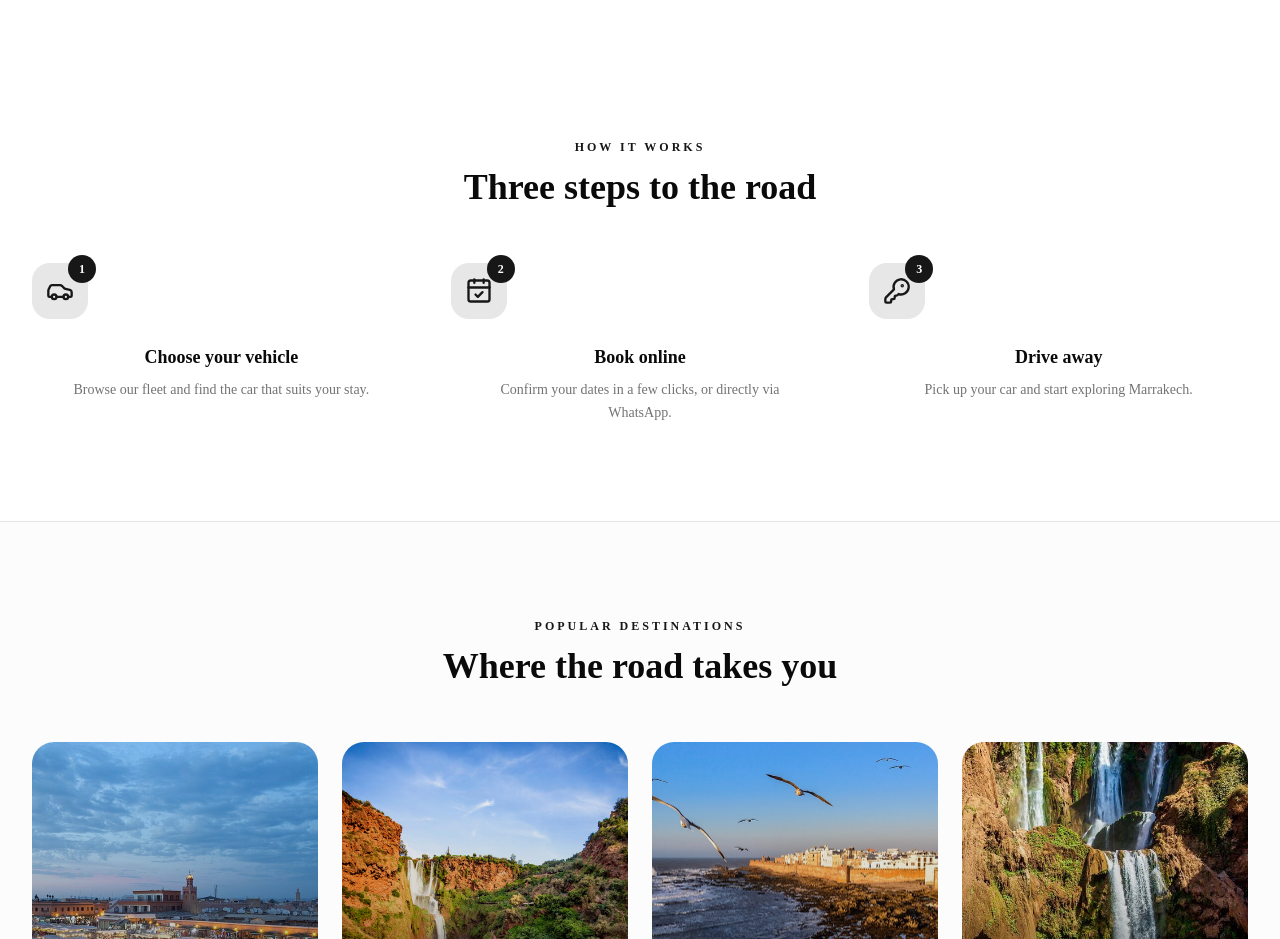
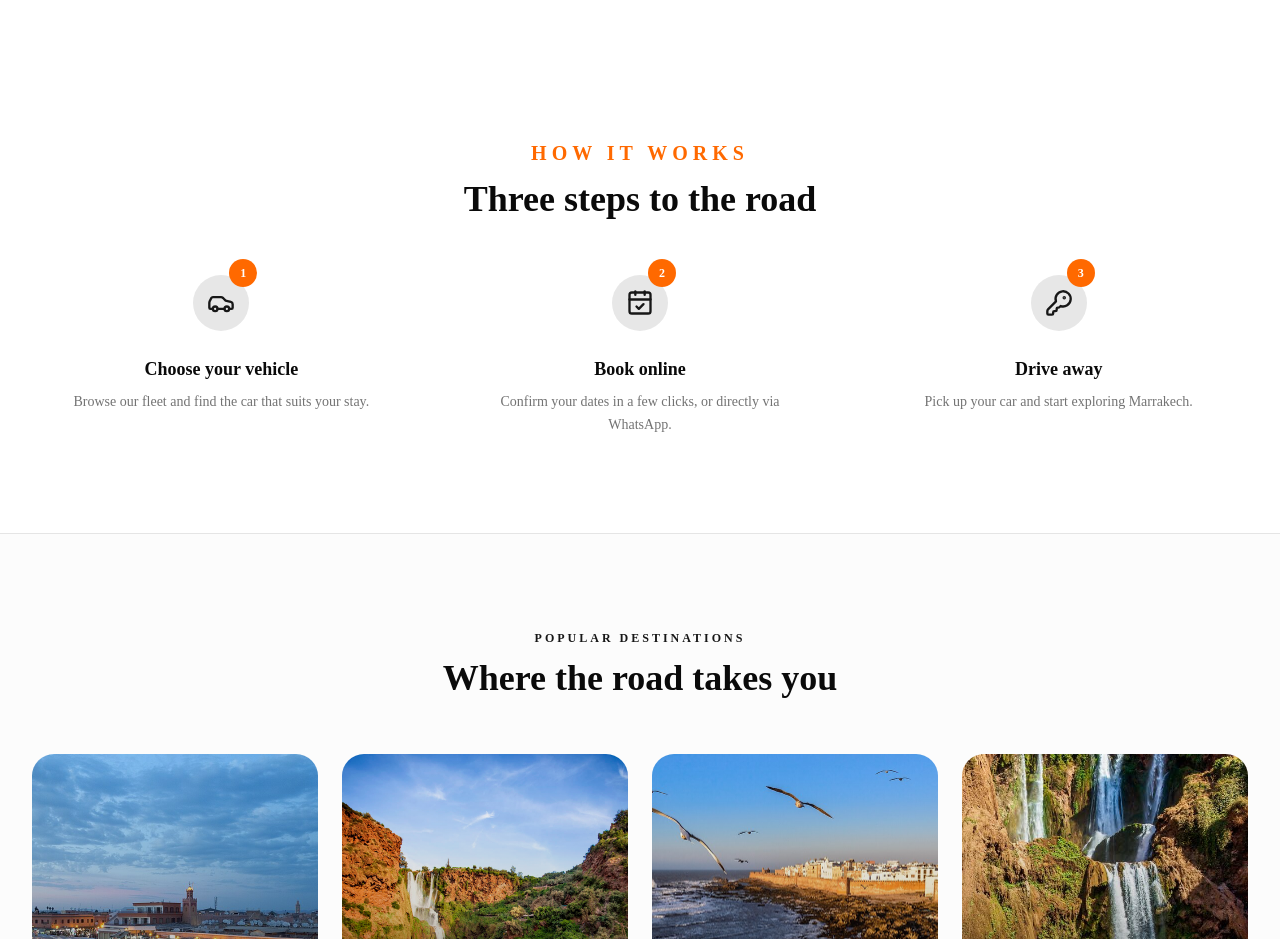
Before and after one commit to yousefeltrach/LuxCar, a Next.js app: page / in a window 1280 px wide. Shown: the part 2060-2999 px from the top of the page. Built offline with nearby package versions, Linux system fonts and the light colour scheme.

Commit message:
Enhance HowItWorks component styling and layout for improved visual appeal

```diff
--- a/components/site/HowItWorks.tsx
+++ b/components/site/HowItWorks.tsx
@@ -24,25 +24,25 @@ export function HowItWorks() {
     <section id="how-it-works" className="py-16 sm:py-24">
       <div className="mx-auto max-w-7xl px-4 md:px-6 lg:px-8">
         <Reveal>
-          <p className="text-center text-xs font-semibold uppercase tracking-[0.25em] text-primary">
+          <p className="text-center text-xl font-semibold uppercase tracking-[0.25em] text-orange-500">
             How it works
           </p>
           <h2 className="mt-3 text-center font-display text-3xl font-semibold sm:text-4xl">
             Three steps to the road
           </h2>
         </Reveal>
-        <div className="mt-14 grid grid-cols-1 gap-10 md:grid-cols-3">
+        <div className="mt-14 grid grid-cols-1 gap-10 md:grid-cols-3 ">
           {steps.map((step, i) => {
             const Icon = step.icon;
             return (
               <Reveal key={step.title} delay={i * 120}>
-                <div className="relative mx-auto inline-flex">
-                  <div className="flex h-14 w-14 items-center justify-center rounded-2xl bg-primary/10 text-primary">
+                <div className="relative flex justify-center">
+                  <div className="relative flex h-14 w-14 items-center justify-center rounded-full bg-primary/10 text-primary">
                     <Icon className="size-7" />
+                    <span className="absolute -right-2 -top-4 flex h-7 w-7 items-center justify-center rounded-full bg-orange-500 text-xs font-bold text-white">
+                      {i + 1}
+                    </span>
                   </div>
-                  <span className="absolute -right-2 -top-2 flex h-7 w-7 items-center justify-center rounded-full bg-primary text-xs font-bold text-white">
-                    {i + 1}
-                  </span>
                 </div>
                 <h3 className="mt-6 text-center text-lg font-semibold">{step.title}</h3>
                 <p className="mx-auto mt-2 max-w-xs text-center text-sm leading-relaxed text-muted-foreground">
```
